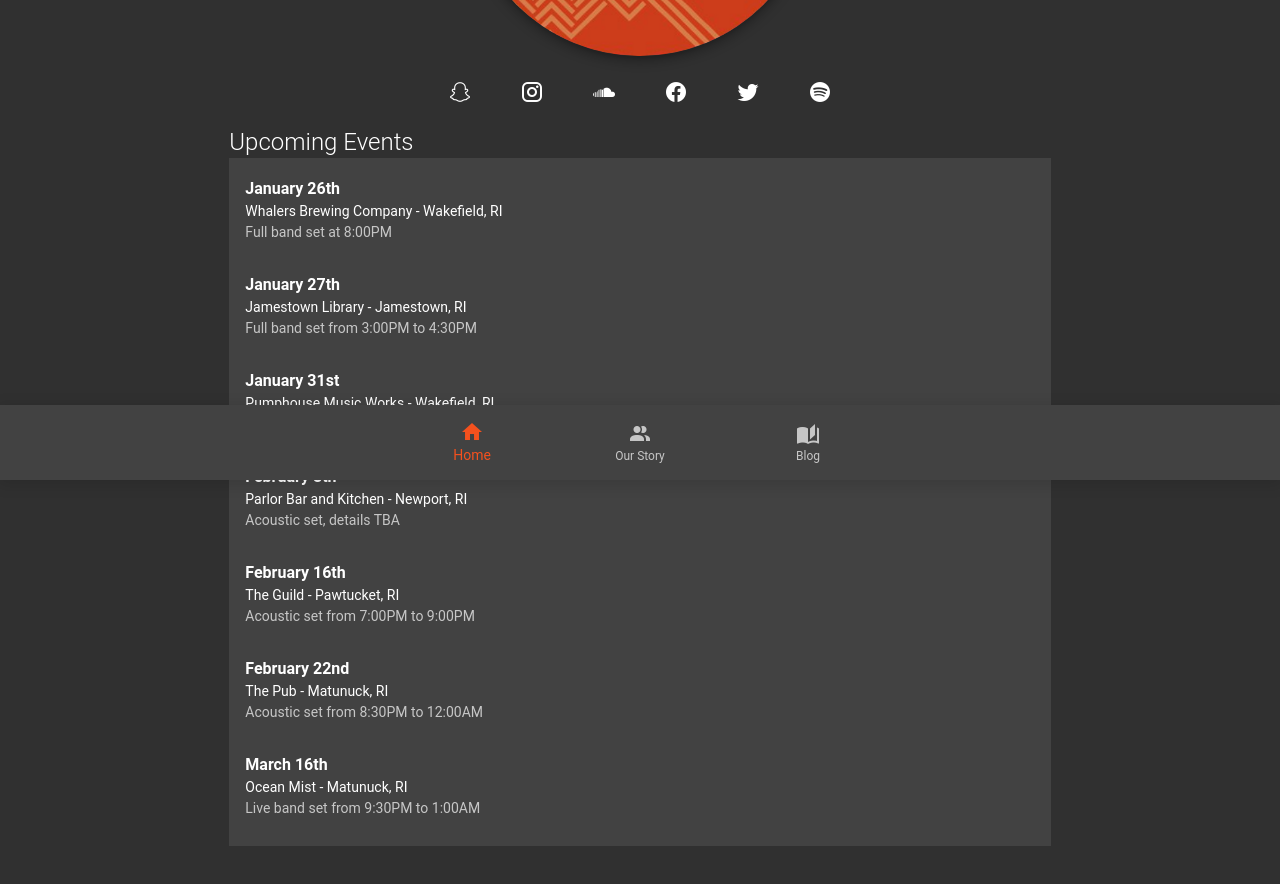
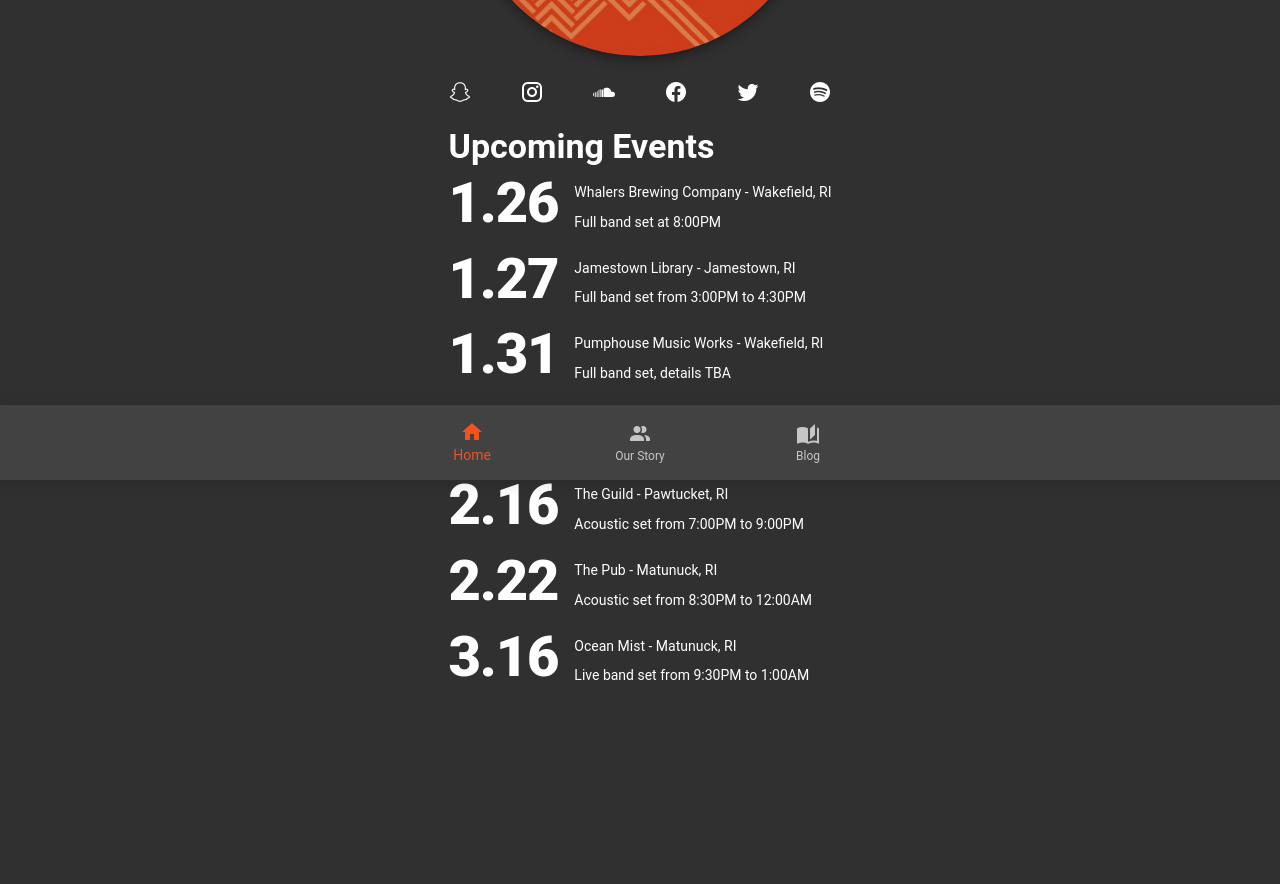
Before and after one commit to shadskii/the-naticks-website, a Vue app: page /#/ in a window 1280 px wide. Shown: the part 380-1264 px from the top of the page. After the commit the page ends 1170 px from the top, so only its background shows below. Built offline with nearby package versions, Linux system fonts and the light colour scheme; a small style sheet from the web is missing.

Commit message:
Redesign of upcoming shows

```diff
--- a/src/components/Events.vue
+++ b/src/components/Events.vue
@@ -1,28 +1,31 @@
 <template>
   <div>
-    <h1 class="headline font-weight-light">Upcoming Events</h1>
-    <v-list three-line>
-      <v-list-tile
-        v-for="event in events"
-        :key="event.date"
-        class="mb-2"
-      >
-        <v-list-tile-content>
-          <v-list-tile-title class="font-weight-bold">
-            {{ event.date }}
-          </v-list-tile-title>
+    <h1 class="display-1 font-weight-bold">Upcoming Events</h1>
+    <v-flex
+      v-for="event in events"
+      :key="event.date">
+      <v-layout row >
+        <span
+          v-if="event.date.length < 4"
+          class="display-3 font-weight-black px-2">
+          &nbsp;
+        </span>
+        <span class="display-3 font-weight-black pr-3">
+          {{ event.date }}
+        </span>
 
-          <v-list-tile-sub-title class="text--primary">
+        <v-layout
+          column
+          class="pt-3">
+          <v-flex>
             {{ `${event.venue} - ${event.location}` }}
-          </v-list-tile-sub-title>
-          <v-list-tile-sub-title>
+          </v-flex>
+          <v-flex>
             {{ event.description }}
-          </v-list-tile-sub-title>
-
-        </v-list-tile-content>
-
-      </v-list-tile>
-    </v-list>
+          </v-flex>
+        </v-layout>
+      </v-layout>
+    </v-flex>
   </div>
 </template>
 <script>
@@ -37,5 +40,4 @@ export default {
 };
 </script>
 <style scoped>
-
 </style>
--- a/src/shows.js
+++ b/src/shows.js
@@ -18,11 +18,11 @@ class Event {
 }
 
 export default [
-  new Event('January 26th', 'Whalers Brewing Company', 'Wakefield, RI', 'Full band set at 8:00PM'),
-  new Event('January 27th', 'Jamestown Library', 'Jamestown, RI', 'Full band set from 3:00PM to 4:30PM'),
-  new Event('January 31st', 'Pumphouse Music Works', 'Wakefield, RI', 'Full band set, details TBA'),
-  new Event('February 8th', 'Parlor Bar and Kitchen', 'Newport, RI', 'Acoustic set, details TBA'),
-  new Event('February 16th', 'The Guild', 'Pawtucket, RI', 'Acoustic set from 7:00PM to 9:00PM'),
-  new Event('February 22nd', 'The Pub', 'Matunuck, RI', 'Acoustic set from 8:30PM to 12:00AM'),
-  new Event('March 16th', 'Ocean Mist', 'Matunuck, RI', 'Live band set from 9:30PM to 1:00AM'),
+  new Event('1.26', 'Whalers Brewing Company', 'Wakefield, RI', 'Full band set at 8:00PM'),
+  new Event('1.27', 'Jamestown Library', 'Jamestown, RI', 'Full band set from 3:00PM to 4:30PM'),
+  new Event('1.31', 'Pumphouse Music Works', 'Wakefield, RI', 'Full band set, details TBA'),
+  new Event('2.8', 'Parlor Bar and Kitchen', 'Newport, RI', 'Acoustic set, details TBA'),
+  new Event('2.16', 'The Guild', 'Pawtucket, RI', 'Acoustic set from 7:00PM to 9:00PM'),
+  new Event('2.22', 'The Pub', 'Matunuck, RI', 'Acoustic set from 8:30PM to 12:00AM'),
+  new Event('3.16', 'Ocean Mist', 'Matunuck, RI', 'Live band set from 9:30PM to 1:00AM'),
 ];
--- a/src/views/Home.vue
+++ b/src/views/Home.vue
@@ -25,10 +25,12 @@
       </v-layout>
     </v-layout>
     <v-layout
-      row
+      column
       align-center
       justify-space-around>
-      <v-flex lg8>
+      <v-flex
+        sm6
+        lg4>
         <events/>
       </v-flex>
     </v-layout>
```
